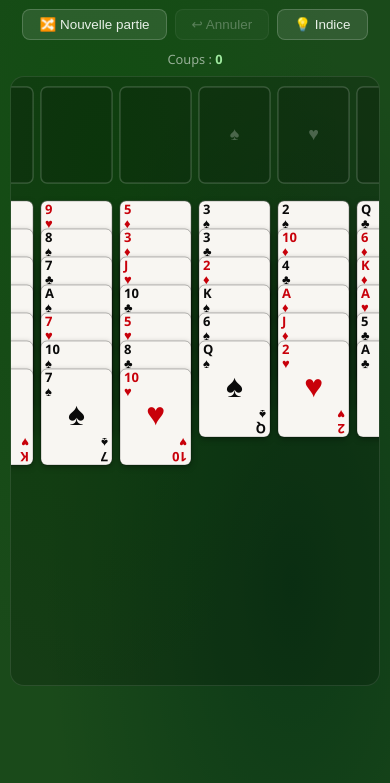
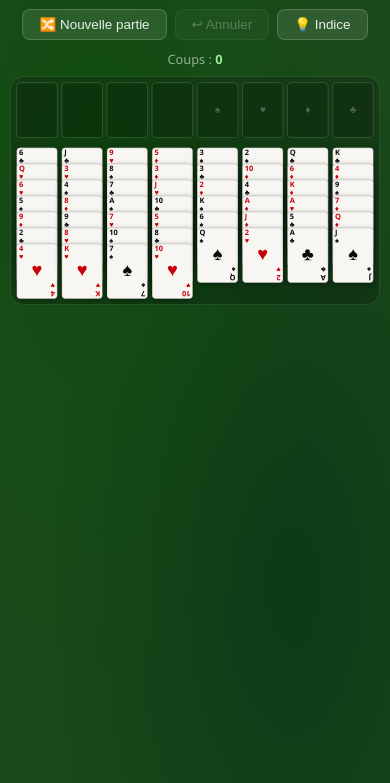
Before and after one commit to abarhub/jeuxsimple, a website built with Vite: page freecell/index.html in a window 390 px wide. Shown: the part 47-830 px from the top of the page. Built offline with nearby package versions, Linux system fonts and the light colour scheme.

Commit message:
feat: responsive sur Chess, FreeCell et Spider
Chess
- #board-container : width/height passent de 480px fixe à min(480px, 92vw)
- chessground s'adapte automatiquement à la taille du conteneur

FreeCell
- Ajout de NATURAL_W (644 px) et getScale() dans le renderer
- ctx.setTransform(dpr*scale) : dessin toujours aux coordonnées naturelles,
  canvas physique réduit proportionnellement sur petits écrans
- hitTest : conversion des coords CSS → naturelles avant détection de zone
- Suppression de la hauteur CSS fixe (#board) : canvas ajuste sa hauteur seul

Spider
- CSS : overflow-x supprimé, max-width 816px sur le wrapper
- draw() : calcul du scale après chaque render, application sur
  canvas.style.width/height pour que l'image s'affiche proportionnellement
- ResizeObserver sur le conteneur pour redessiner au resize

Co-Authored-By: Claude Sonnet 4.6 <noreply@anthropic.com>

```diff
--- a/freecell/index.html
+++ b/freecell/index.html
@@ -74,7 +74,7 @@
     /* ── Canvas wrapper ── */
     #canvas-wrap {
       position: relative;
-      width: min(100%, 700px);
+      width: min(100%, 644px);
       background: rgba(0,0,0,0.18);
       border: 1px solid rgba(255,255,255,0.10);
       border-radius: 14px;
@@ -84,7 +84,6 @@
     #board {
       display: block;
       width: 100%;
-      height: clamp(480px, 72vh, 680px);
       cursor: pointer;
     }
 
--- a/freecell/src/renderer.ts
+++ b/freecell/src/renderer.ts
@@ -14,6 +14,9 @@ const TOP_Y  = PAD;
 // Tableau y
 const TAB_Y  = TOP_Y + CH + PAD + 8;
 
+// Natural board width (8 columns + gaps + 2× margin)
+const NATURAL_W = 8 * CW + 7 * HGAP + 2 * PAD;  // 644 px
+
 // Suit symbols & colors
 const SUIT_SYMBOL: Record<string, string> = { S: '♠', H: '♥', D: '♦', C: '♣' };
 const RANK_LABEL  = ['', 'A', '2', '3', '4', '5', '6', '7', '8', '9', '10', 'J', 'Q', 'K'];
@@ -24,24 +27,29 @@ export type Zone =
   | { area: 'foundation'; idx: number }
   | { area: 'tableau'; col: number; cardIdx: number };
 
-// ── Geometry helpers ──────────────────────────────────────────────────────────
+// ── Geometry helpers (always use NATURAL_W) ───────────────────────────────────
 
-function colX(col: number, canvasW: number): number {
+function colX(col: number): number {
   const totalW = 8 * CW + 7 * HGAP;
-  const left   = (canvasW - totalW) / 2;
+  const left   = (NATURAL_W - totalW) / 2;
   return left + col * (CW + HGAP);
 }
 
-function freecellX(idx: number, canvasW: number): number {
+function freecellX(idx: number): number {
   const totalW = 8 * CW + 7 * HGAP;
-  const left   = (canvasW - totalW) / 2;
+  const left   = (NATURAL_W - totalW) / 2;
   return left + idx * (CW + HGAP);
 }
 
-function foundationX(idx: number, canvasW: number): number {
+function foundationX(idx: number): number {
   const totalW = 8 * CW + 7 * HGAP;
-  const left   = (canvasW - totalW) / 2;
+  const left   = (NATURAL_W - totalW) / 2;
   return left + (4 + idx) * (CW + HGAP);
+}
+
+/** Scale factor: 1 when canvas is wide enough, <1 on narrow screens. */
+function getScale(cssW: number): number {
+  return Math.min(1, cssW / NATURAL_W);
 }
 
 // ── Drawing primitives ────────────────────────────────────────────────────────
@@ -150,21 +158,21 @@ export interface HitZone {
   x: number; y: number; w: number; h: number;
 }
 
-function buildHitZones(state: GameState, canvasW: number): HitZone[] {
+function buildHitZones(state: GameState): HitZone[] {
   const zones: HitZone[] = [];
 
   // Freecells
   for (let i = 0; i < 4; i++) {
-    zones.push({ zone: { area: 'freecell', idx: i }, x: freecellX(i, canvasW), y: TOP_Y, w: CW, h: CH });
+    zones.push({ zone: { area: 'freecell', idx: i }, x: freecellX(i), y: TOP_Y, w: CW, h: CH });
   }
   // Foundations
   for (let i = 0; i < 4; i++) {
-    zones.push({ zone: { area: 'foundation', idx: i }, x: foundationX(i, canvasW), y: TOP_Y, w: CW, h: CH });
+    zones.push({ zone: { area: 'foundation', idx: i }, x: foundationX(i), y: TOP_Y, w: CW, h: CH });
   }
-  // Tableau (bottom card of each visible pile is the hit target for the whole pile)
+  // Tableau
   for (let col = 0; col < 8; col++) {
     const pile = state.tableau[col];
-    const x    = colX(col, canvasW);
+    const x    = colX(col);
     if (pile.length === 0) {
       zones.push({ zone: { area: 'tableau', col, cardIdx: 0 }, x, y: TAB_Y, w: CW, h: CH });
     } else {
@@ -178,10 +186,14 @@ function buildHitZones(state: GameState, canvasW: number): HitZone[] {
   return zones;
 }
 
-export function hitTest(state: GameState, canvasW: number, cx: number, cy: number): Zone | null {
-  const zones = buildHitZones(state, canvasW).reverse(); // top-most first
+export function hitTest(state: GameState, cssW: number, cx: number, cy: number): Zone | null {
+  const scale = getScale(cssW);
+  // Convert CSS click coordinates to natural board coordinates
+  const nx = cx / scale;
+  const ny = cy / scale;
+  const zones = buildHitZones(state).reverse(); // top-most first
   for (const hz of zones) {
-    if (cx >= hz.x && cx < hz.x + hz.w && cy >= hz.y && cy < hz.y + hz.h) {
+    if (nx >= hz.x && nx < hz.x + hz.w && ny >= hz.y && ny < hz.y + hz.h) {
       return hz.zone;
     }
   }
@@ -195,29 +207,34 @@ export interface RenderOptions {
   hint:     Zone | null;
 }
 
-export function computeCanvasHeight(state: GameState): number {
+function computeNaturalHeight(state: GameState): number {
   const maxLen = Math.max(...state.tableau.map(col => col.length), 1);
   return TAB_Y + (maxLen - 1) * SPREAD + CH + PAD;
 }
 
 export function render(canvas: HTMLCanvasElement, state: GameState, opts: RenderOptions): void {
-  const ctx  = canvas.getContext('2d')!;
-  const dpr  = window.devicePixelRatio || 1;
-  const cssW = canvas.clientWidth;
-  const cssH = canvas.clientHeight;
+  const ctx   = canvas.getContext('2d')!;
+  const dpr   = window.devicePixelRatio || 1;
+  const cssW  = canvas.clientWidth;
+  const scale = getScale(cssW);
+  const natH  = computeNaturalHeight(state);
 
-  if (canvas.width !== Math.round(cssW * dpr) || canvas.height !== Math.round(cssH * dpr)) {
-    canvas.width  = Math.round(cssW * dpr);
-    canvas.height = Math.round(cssH * dpr);
-    ctx.scale(dpr, dpr);
+  // Size the pixel buffer to the scaled content (no fixed CSS height needed)
+  const pxW = Math.round(cssW * dpr);
+  const pxH = Math.round(natH * scale * dpr);
+  if (canvas.width !== pxW || canvas.height !== pxH) {
+    canvas.width  = pxW;
+    canvas.height = pxH;
   }
-  ctx.clearRect(0, 0, cssW, cssH);
+  // Apply DPR + content scale every frame (transform resets after buffer resize)
+  ctx.setTransform(dpr * scale, 0, 0, dpr * scale, 0, 0);
+  ctx.clearRect(0, 0, NATURAL_W, natH);
 
   const SUIT_FOUND = ['♠', '♥', '♦', '♣'];
 
   // ── Freecells ──
   for (let i = 0; i < 4; i++) {
-    const x    = freecellX(i, cssW);
+    const x    = freecellX(i);
     const card = state.freecells[i];
     const sel  = opts.selected?.area === 'freecell' && opts.selected.idx === i;
     const hint = opts.hint?.area === 'freecell' && opts.hint.idx === i;
@@ -230,7 +247,7 @@ export function render(canvas: HTMLCanvasElement, state: GameState, opts: Render
 
   // ── Foundations ──
   for (let i = 0; i < 4; i++) {
-    const x    = foundationX(i, cssW);
+    const x    = foundationX(i);
     const top  = state.foundations[i];
     const hint = opts.hint?.area === 'foundation' && opts.hint.idx === i;
     drawEmptySlot(ctx, x, TOP_Y, SUIT_FOUND[i]);
@@ -243,7 +260,7 @@ export function render(canvas: HTMLCanvasElement, state: GameState, opts: Render
   // ── Tableau ──
   for (let col = 0; col < 8; col++) {
     const pile = state.tableau[col];
-    const x    = colX(col, cssW);
+    const x    = colX(col);
     drawEmptySlot(ctx, x, TAB_Y);
 
     pile.forEach((card, ci) => {
```
Also changed, not shown: chess/index.html (+6 -2 lines), spider/index.html (+3 -3 lines), spider/src/main.ts (+10 -0 lines).
